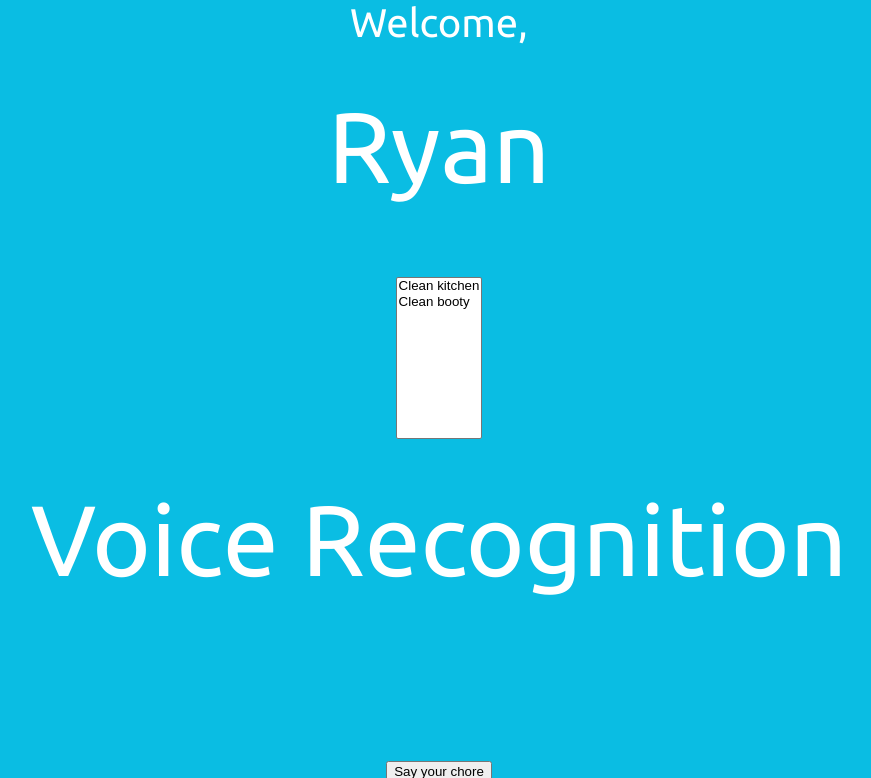
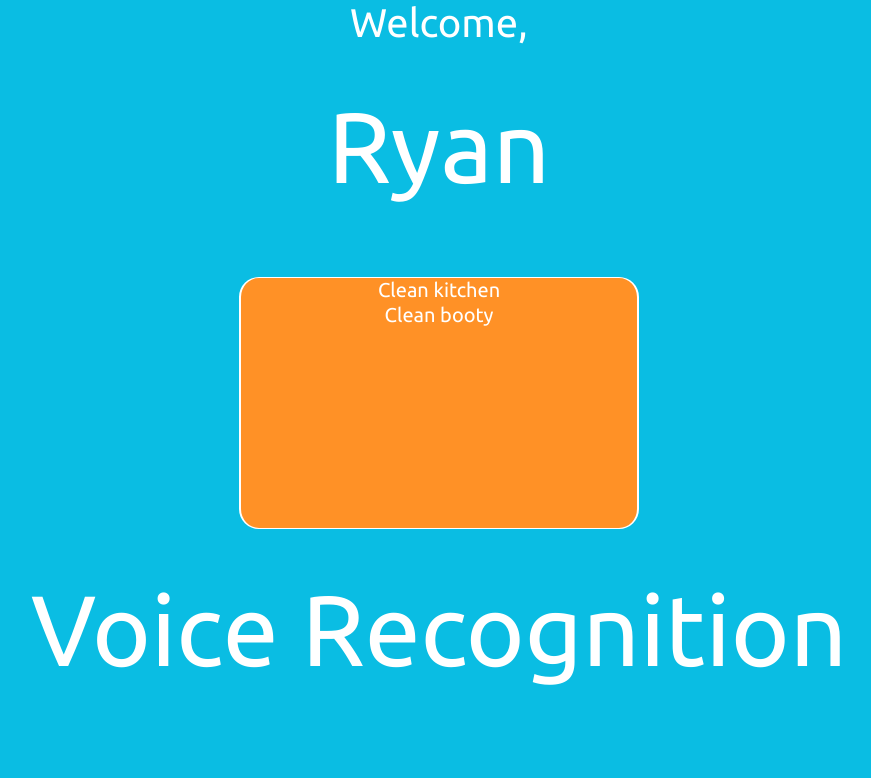
Before and after one commit to soukaryag/VThacks, a Flask app: page /user_ryan in a window 1280 px wide. Shown: the top 778 px of the page, without its empty margins (201-1072 px from the left). Run offline with Flask 2, Linux system fonts and the light colour scheme; some libraries are stand-ins or nearby versions.

Commit message:
Styled task box

```diff
--- a/templates/users/base.html
+++ b/templates/users/base.html
@@ -173,6 +173,26 @@
     </script>
 
 <style>
+#task-select {
+    overflow: auto;
+    text-align: center;
+    color: white;
+    width: 400px;
+    font: 200 20px/1.5 Ubuntu, Verdana, sans-serif;
+    border-bottom: 1px solid #FFFFFF;
+    border-top: 1px solid #FFFFFF;
+    border-left: 2px solid #FFFFFF;
+    border-right: 2px solid #FFFFFF;
+    background-color: #FF9126;
+   -webkit-border-radius: 20px;
+   -moz-border-radius: 20px;
+   border-radius: 20px;
+   padding-left: 10px;
+   padding-right: 10px;
+   position: relative;
+   right: 150px;
+
+}
 #todo-app {
     margin: 1em;
     text-align: center;
```
